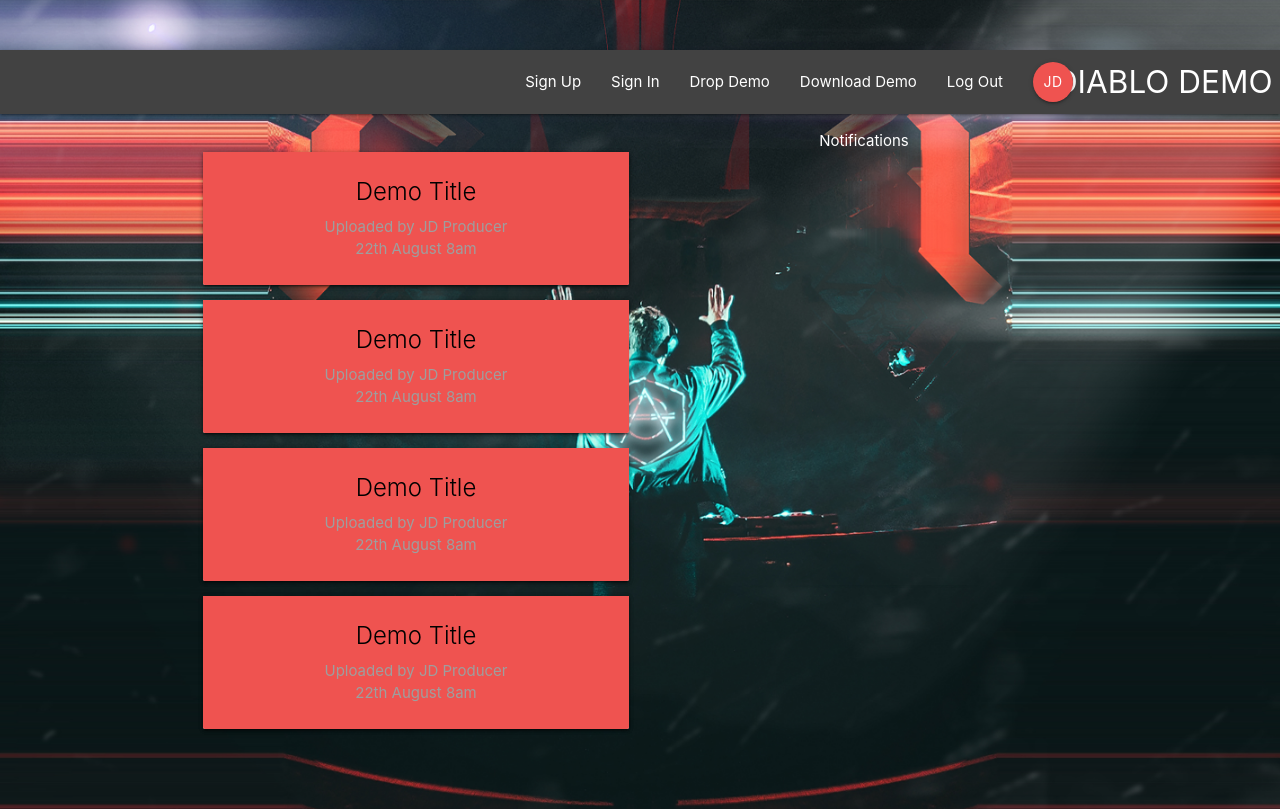
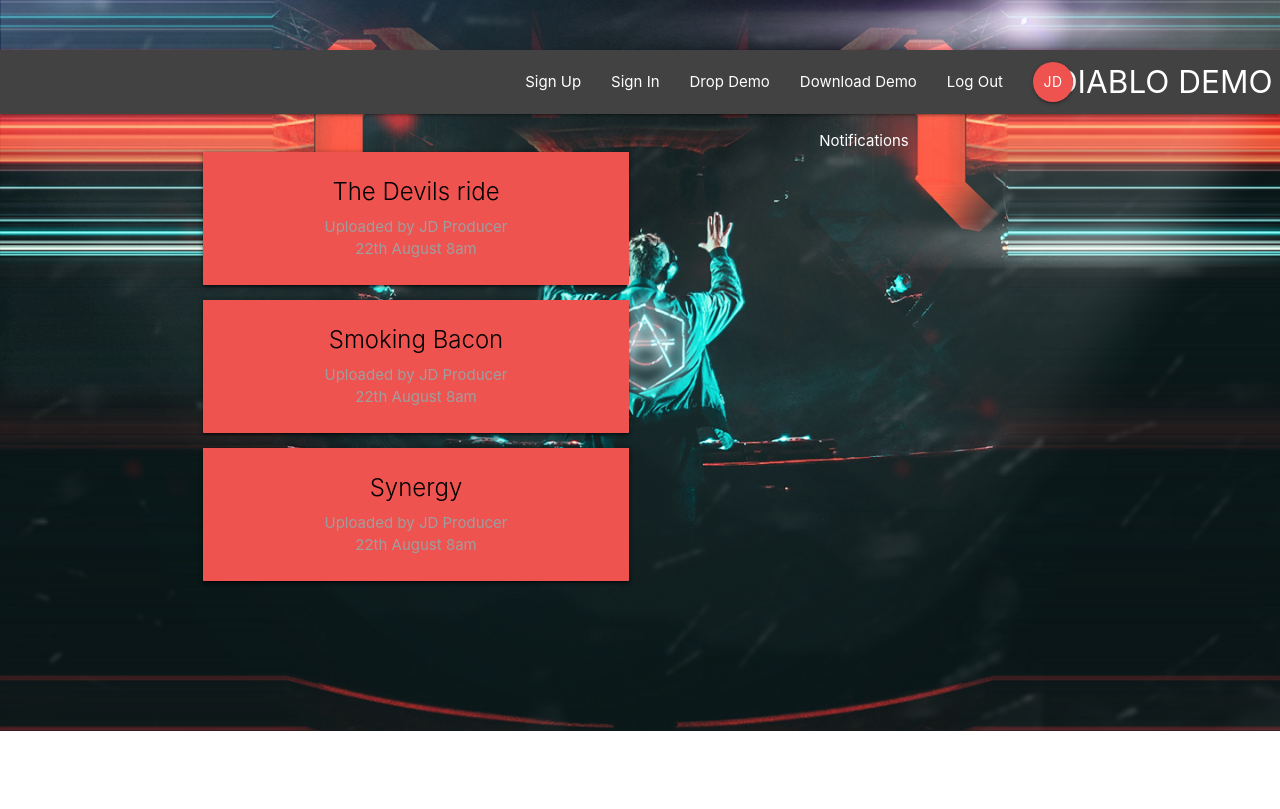
Before and after one commit to chayakanhai/diablospring-app, a React (Create React App) app: page / in a window 1280 px wide. Built offline with nearby package versions, Linux system fonts and the light colour scheme.

Commit message:
data connection to Redux succes!

```diff
--- a/src/components/dashboard/dashboard.js
+++ b/src/components/dashboard/dashboard.js
@@ -6,11 +6,12 @@ import { connect } from "react-redux";
 class Dashboard extends Component {
   render() {
     //console.log(this.props);
+    const { demos } = this.props;
     return (
       <div className="dashboard container">
         <div className="row">
           <div className="col s12 m6">
-            <DemoList />
+            <DemoList demos={demos} />
           </div>
           <div className="col s12 m5 offset-m1" />
           <Notifications />
--- a/src/components/demos/demoList.js
+++ b/src/components/demos/demoList.js
@@ -1,13 +1,13 @@
 import React from "react";
 import DemoSummary from "./demoSummary";
 
-const DemoList = () => {
+const DemoList = ({ demos }) => {
   return (
     <div className="demo-list section">
-      <DemoSummary />
-      <DemoSummary />
-      <DemoSummary />
-      <DemoSummary />
+      {demos &&
+        demos.map(demo => {
+          return <DemoSummary demo={demo} key={demo.id} />;
+        })}
     </div>
   );
 };
--- a/src/components/demos/demoSummary.js
+++ b/src/components/demos/demoSummary.js
@@ -1,10 +1,10 @@
 import React from "react";
 
-const DemoSummary = () => {
+const DemoSummary = ({ demo }) => {
   return (
     <div className="card z-depht-0 demo-summary">
       <div className="card-content black-text text-darken card-panel red lighten-1">
-        <span className="card-title">Demo Title</span>
+        <span className="card-title">{demo.title}</span>
         <p className="grey-text">Uploaded by JD Producer</p>
         <p className="grey-text">22th August 8am</p>
       </div>
```
